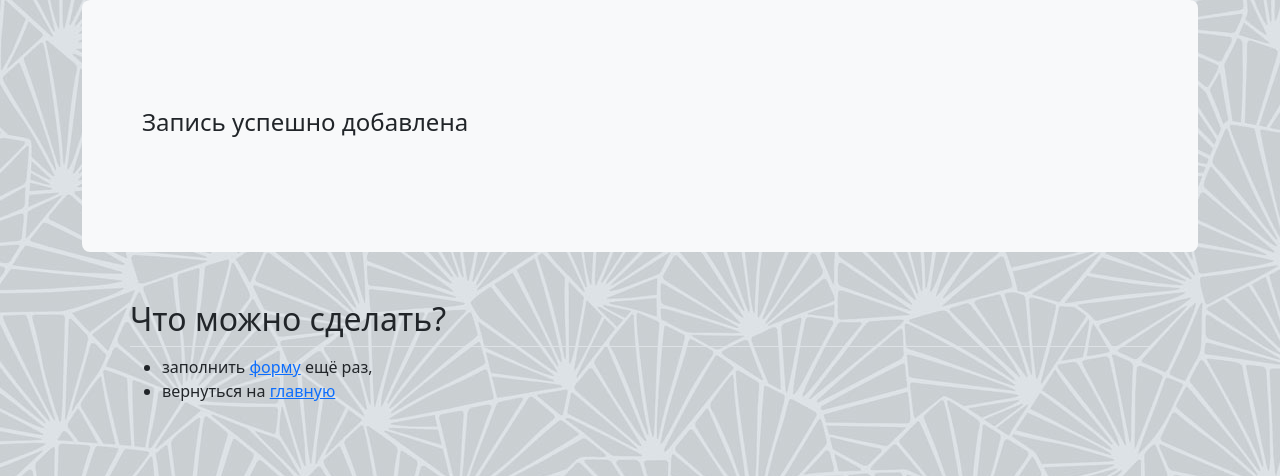
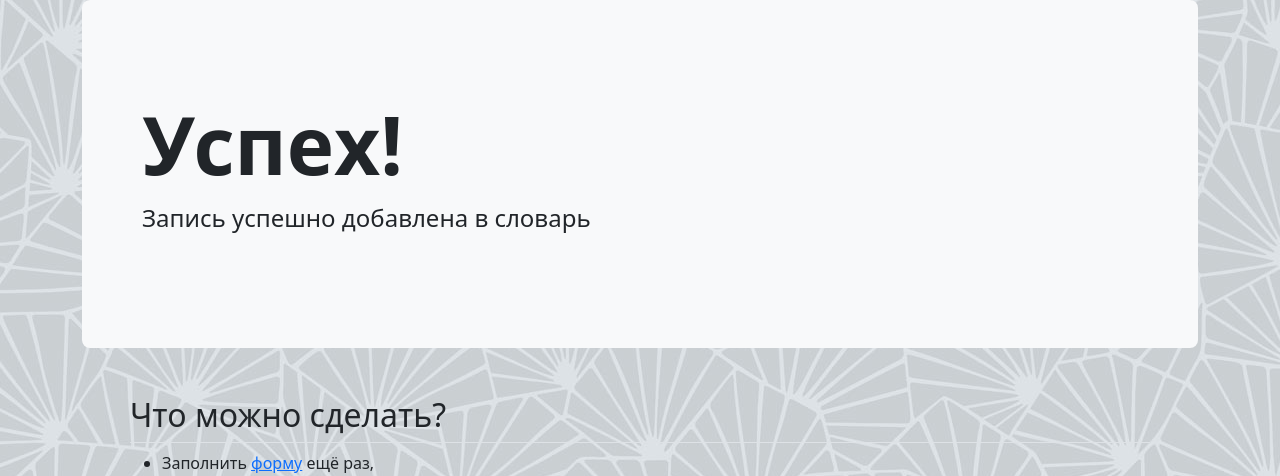
Before and after one commit to mattolsen249/dictionary, a Django app: template templates/add_word_res_page.html in a window 1280 px wide. Shown: the part 65-541 px from the top of the page. Run offline with Django 4.2, Linux system fonts and the light colour scheme; the template is opened without the code that fills it, so the values that code supplies are empty; some libraries are stand-ins or nearby versions.

Commit message:
add_word_res_page.html modified

```diff
--- a/templates/add_word_res_page.html
+++ b/templates/add_word_res_page.html
@@ -1,15 +1,15 @@
 {% extends "base_page.html" %}
 
-{% block page-title %}{% endblock %}
+{% block page-title %}Успех!{% endblock %}
 
-{% block page-lead %}Запись успешно добавлена{% endblock %}
+{% block page-lead %}Запись успешно добавлена в словарь{% endblock %}
 
 {% block content %}
 <div class="container-sm px-5 py-5" id="term-form-result">
     <h2 class="pb-2 border-bottom">Что можно сделать?</h2>
     <ul>
-        <li>заполнить <a href="/add-word">форму</a> ещё раз,</li>
-        <li>вернуться на <a href="/">главную</a></li>
+        <li>Заполнить <a href="/add-word">форму</a> ещё раз,</li>
+        <li>Вернуться на <a href="/">главную</a></li>
     </ul>
 </div>
 {% endblock %}
```
Also changed, not shown: static/calculator.svg (deleted).
